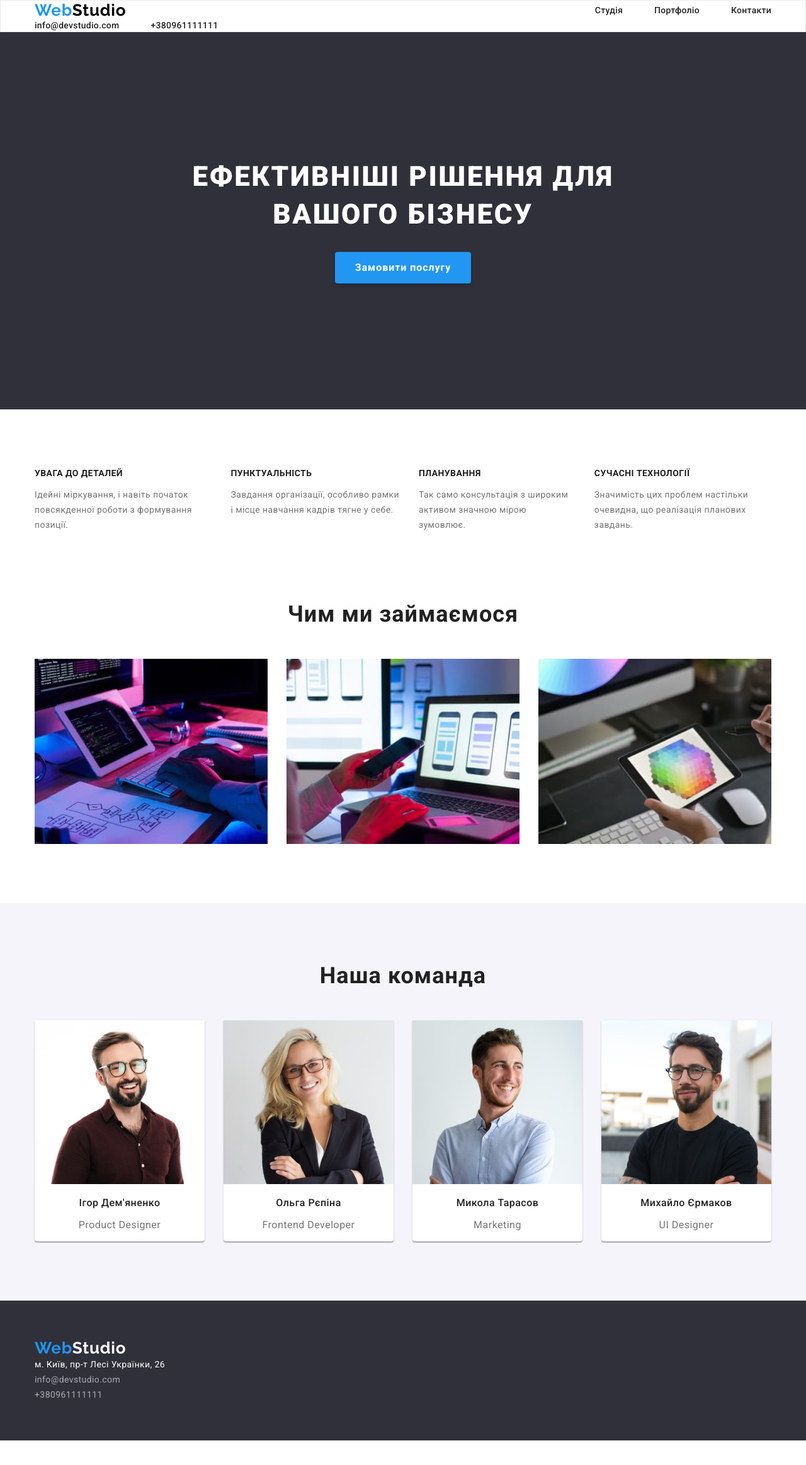
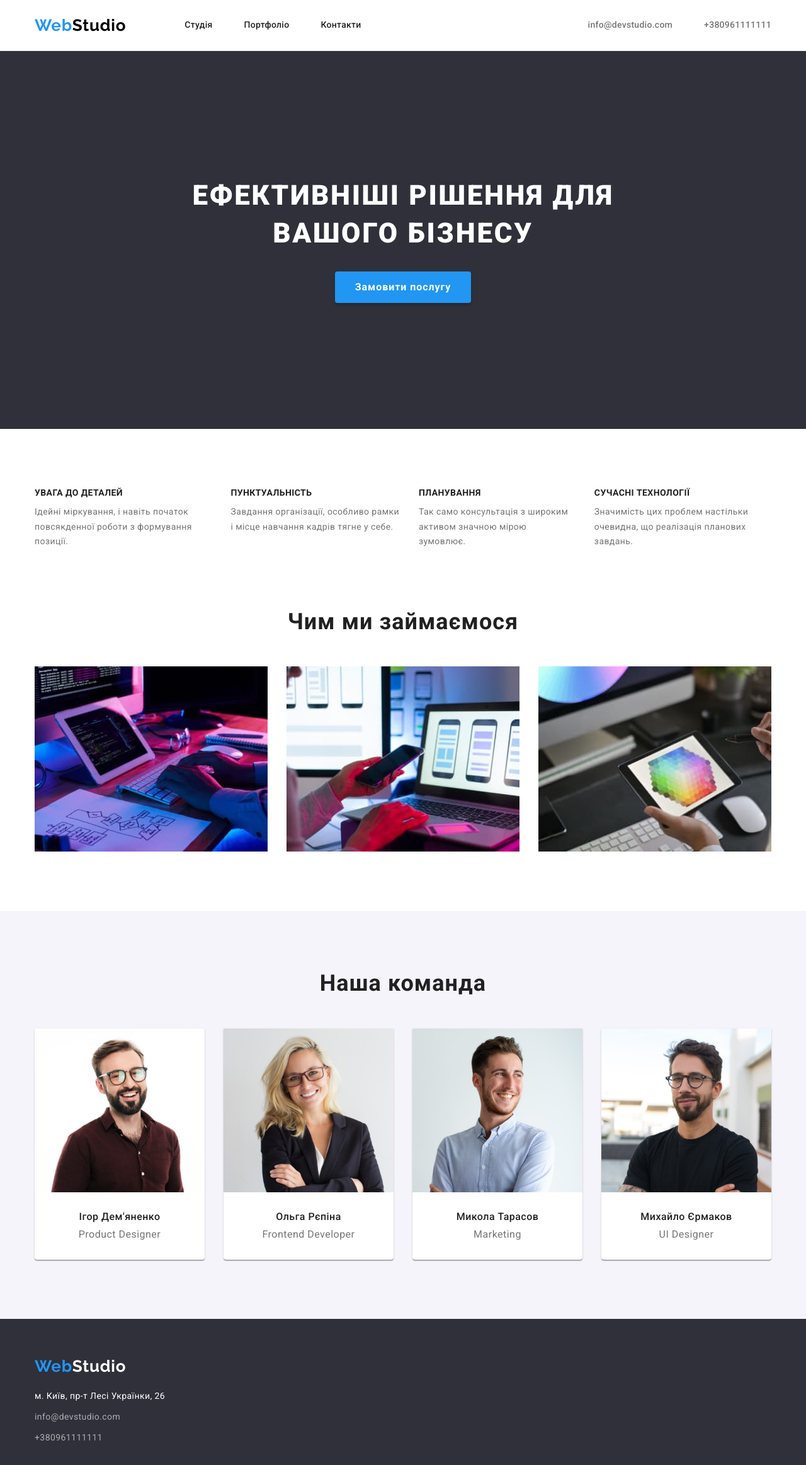
Before and after one commit to AnnaKilchytska/goit-markup-hw-03, a plain HTML site: page index.html in a window 1280 px wide. Shown: the whole page at 63% size. Before the commit the page ends 2287 px from the top, so only its background shows below. Drawn offline with nearby package versions, Linux system fonts and the light colour scheme.

Commit message:
style edits

```diff
--- a/css/styles.css
+++ b/css/styles.css
@@ -15,6 +15,13 @@ body {
   margin: 0;
 }
 
+h1,
+h2,
+h3,
+p {
+  margin: 0;
+}
+
 .list {
   padding-left: 0;
   margin: 0;
@@ -26,12 +33,10 @@ body {
 
 .header-section {
   background-color: var(--background-nav);
+  border-bottom: 1px solid #ececec;
 }
 
-.container-nav {
-  width: 1200px;
-  margin: 0 auto;
-  padding: 32px 15px;
+.header-container {
   display: flex;
   align-items: center;
 }
@@ -42,6 +47,11 @@ body {
   padding: 0 15px;
 }
 
+.section {
+  padding-top: 94px;
+  padding-bottom: 94px;
+}
+
 .navigation-list {
   display: flex;
   margin-left: auto;
@@ -49,15 +59,16 @@ body {
 }
 
 .navigation-list-item {
-  padding-right: 50px;
+  margin-right: 50px;
 }
 
 .navigation-list-item:last-child {
-  padding-right: 0;
+  margin-right: 0;
 }
 
 .navigation {
   display: flex;
+  align-items: center;
 }
 
 .logo {
@@ -68,7 +79,7 @@ body {
   text-decoration: none;
   color: #000000;
   letter-spacing: 0.03em;
-  padding-right: 93px;
+  margin-right: 93px;
 }
 
 .logo-web {
@@ -80,17 +91,23 @@ body {
 }
 
 .header-item {
+  display: block;
   font-weight: 500;
   font-size: 14px;
   line-height: 1.14;
   letter-spacing: 0.02em;
   text-decoration: none;
   color: var(--text-main);
+  padding: 32px 0;
 }
 
 .header-item:hover,
 .header-item:focus {
   color: var(--text-accent);
+}
+
+.contact-list-item {
+  color: var(--text-secondary);
 }
 
 .heading-section {
@@ -112,7 +129,7 @@ body {
 
   width: 696px;
   margin: 0 auto;
-  padding-bottom: 30px;
+  margin-bottom: 30px;
 }
 
 .order-button {
@@ -152,9 +169,7 @@ body {
   line-height: 1.17;
   text-align: center;
   letter-spacing: 0.03em;
-  padding-top: 94px;
-  padding-bottom: 50px;
-  margin: 0;
+  margin-bottom: 50px;
 }
 
 .visually-hidden {
@@ -168,17 +183,20 @@ body {
   clip: rect(0 0 0 0);
 }
 
-.features-list {
-  display: flex;
+.features-section {
   padding-top: 94px;
 }
 
+.features-list {
+  display: flex;
+}
+
 .features-item {
-  padding-right: 30px;
+  margin-right: 30px;
 }
 
 .features-item:last-child {
-  padding-right: 0;
+  margin-right: 0;
 }
 
 .features-heading {
@@ -187,7 +205,7 @@ body {
   line-height: 1.14;
   letter-spacing: 0.03em;
   text-transform: uppercase;
-  margin: 0;
+  margin-bottom: 10px;
 }
 
 .features-text {
@@ -198,32 +216,42 @@ body {
   color: var(--text-secondary);
 }
 
+.photos-section {
+  padding-top: 0;
+}
+
 .photos-list {
   display: flex;
-  padding-bottom: 94px;
 }
 
 .photos-list-item {
-  width: 100%;
-  padding-right: 30px;
+  margin-right: 30px;
+}
+
+img {
+  display: block;
+  max-width: 100%;
+  height: auto;
 }
 
 .photos-list-item:last-child {
-  padding-right: 0;
-}
-
-.photo {
-  display: block;
-  overflow: hidden;
+  margin-right: 0;
 }
 
 .team-section {
   background-color: var(--background-team);
-  padding-bottom: 94px;
 }
 
 .team-list {
   display: flex;
+}
+
+.team-heading {
+  margin-bottom: 10px;
+}
+
+.team-caption {
+  padding: 30px 0;
 }
 
 .team-list-item {
@@ -287,25 +315,32 @@ body {
   padding: 60px 0;
 }
 
+.address-block {
+  margin-top: 20px;
+}
+
+.address-list-item {
+  margin-bottom: 9px;
+}
+
+.address-list-item:last-child {
+  margin-bottom: 0;
+}
+
 /* PORTFOLIO */
-
-.header-section {
-  border: 1px solid #ececec;
-}
 
 .filter-list {
   display: flex;
   justify-content: center;
   margin-bottom: 50px;
-  margin-top: 94px;
 }
 
 .filter-list-item {
-  padding-right: 8px;
+  margin-right: 8px;
 }
 
 .filter-list-item:last-child {
-  padding-right: 0;
+  margin-right: 0;
 }
 
 .filter-button {
@@ -337,7 +372,6 @@ body {
 .portfolio-list {
   display: flex;
   flex-wrap: wrap;
-  padding-bottom: 94px;
   justify-content: space-between;
 }
 
@@ -368,8 +402,7 @@ body {
   line-height: 2;
   /* identical to box height, or 200% */
   letter-spacing: 0.06em;
-  margin: 0;
-  padding: 0;
+  margin-bottom: 10px;
 }
 
 .portfolio-text {
```
